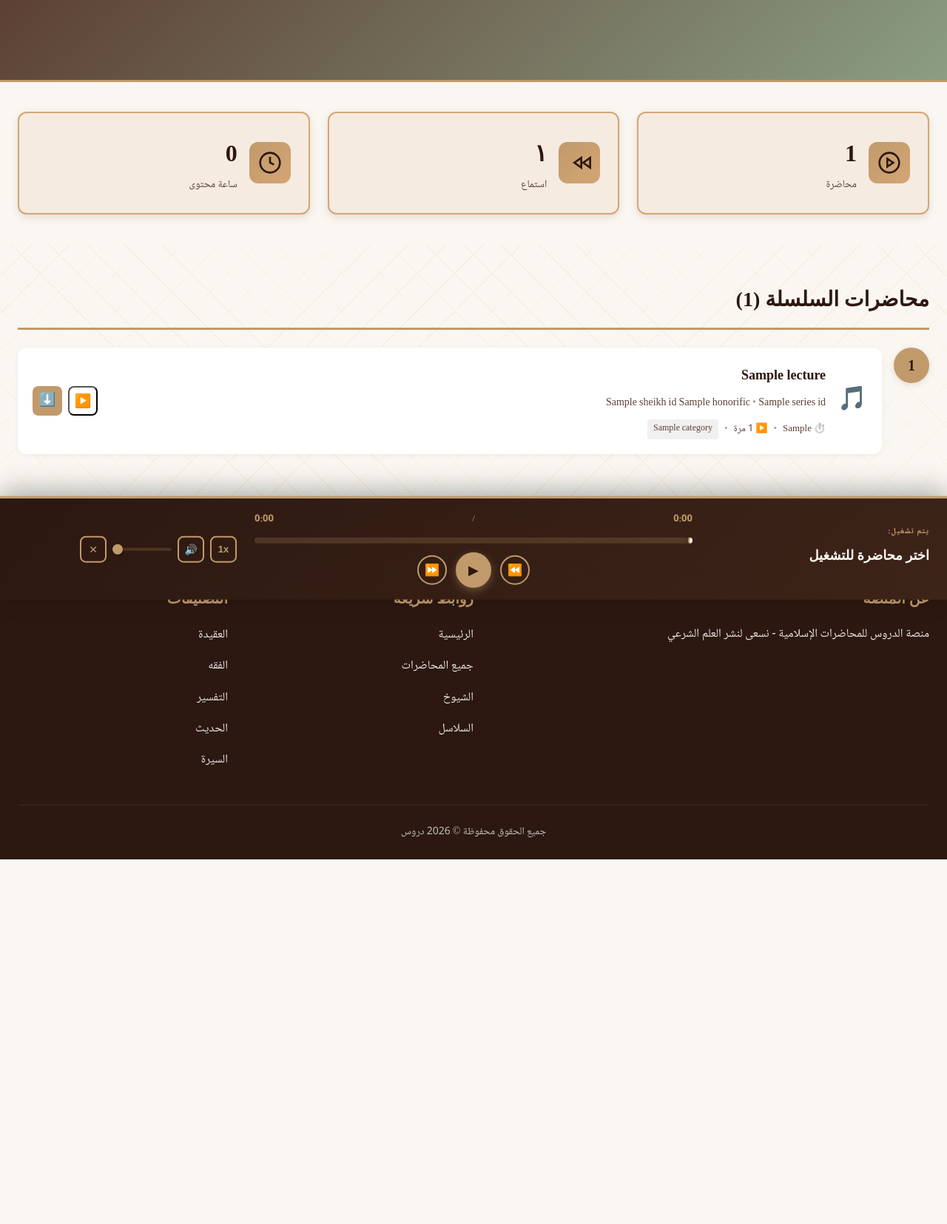
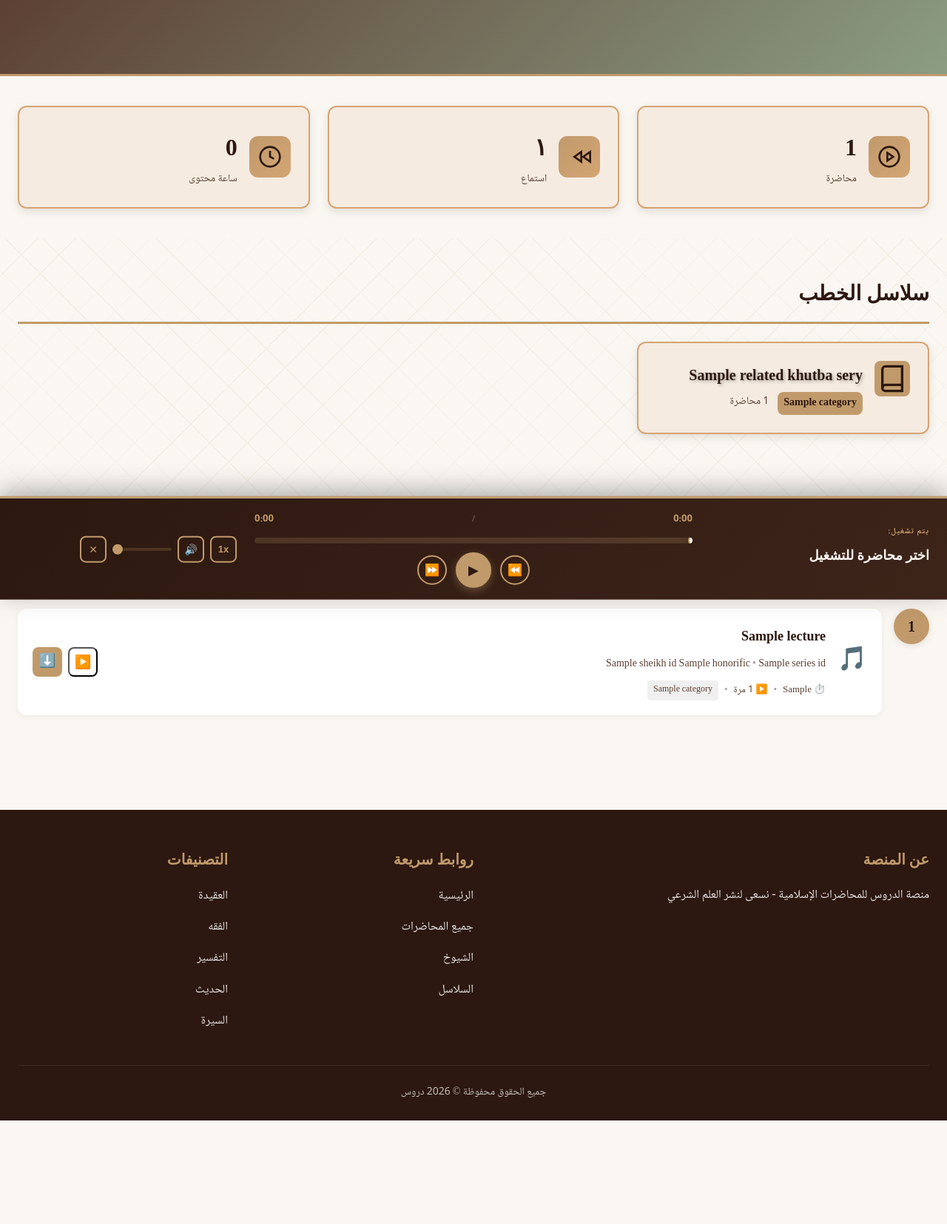
Before and after one commit to Mohamed-AH/wurud, a Node server app: template views/public/series-detail.ejs in a window 1280 px wide. Shown: the part 129-1784 px from the top of the page at 74% size. Before the commit the page ends 1291 px from the top, so only its background shows below. Run offline with Node 20, Linux system fonts and the light colour scheme; data comes from the database, SQL or seed files in the repository; tables that the repository leaves empty hold one stand-in row (values such as "Sample post"); the template is opened without the code that fills it: values that come from a table or form of the project are taken from there, most other values are stand-ins (such as "Sample title", 1, 10 or a date in 2020); some libraries are stand-ins or nearby versions; some web fonts are replaced.

Commit message:
Add hierarchical Juma Khutba display and first lecture fix script
New Script: fix-first-lectures-and-counts.js
- Part 1: Fix first lectures to have lectureNumber = 1
  * التحفة النجمية، التفسير الميسر، تنبيه الانام، مختصر السيرة
  * Ensures brown badges show for first lectures
- Part 2: Verify and fix series lectureCount fields
  * Checks actual lecture count vs stored count
  * Updates database if mismatch found
- Part 3: Shows all series counts for verification

Hierarchical Khutba Display:
- Updated series detail route to find related Khutba series
- When viewing "خطب الجمعة" (consolidated):
  * Shows "سلاسل الخطب" section at top
  * Displays multi-lecture Khutba series (e.g., مختصر السيرة النبوية)
  * Individual Khutbas shown below as "خطب متفرقة"
- Added series-grid CSS styles for displaying related series cards
- Mobile responsive design

Result:
- User sees organized structure:
  1. Multi-lecture Khutba series (clickable cards)
  2. Individual standalone Khutbas
- Better navigation and clearer organization

```diff
--- a/views/public/series-detail.ejs
+++ b/views/public/series-detail.ejs
@@ -221,6 +221,82 @@
     flex: 1;
   }
 
+  .series-grid {
+    display: grid;
+    grid-template-columns: repeat(auto-fill, minmax(300px, 1fr));
+    gap: 24px;
+    margin-bottom: 48px;
+  }
+
+  .series-card {
+    background: var(--cream);
+    border-radius: 12px;
+    padding: 24px;
+    text-decoration: none;
+    transition: all 0.3s;
+    border: 2px solid var(--accent-amber);
+    display: flex;
+    gap: 16px;
+    box-shadow: 0 4px 12px var(--shadow-warm);
+  }
+
+  .series-card:hover {
+    transform: translateY(-4px);
+    box-shadow: 0 8px 20px var(--shadow-warm);
+    border-color: var(--accent-gold);
+  }
+
+  .series-icon {
+    width: 48px;
+    height: 48px;
+    border-radius: 8px;
+    background: var(--accent-gold);
+    display: flex;
+    align-items: center;
+    justify-content: center;
+    flex-shrink: 0;
+  }
+
+  .series-icon svg {
+    color: var(--primary-dark);
+  }
+
+  .series-content {
+    flex: 1;
+  }
+
+  .series-title {
+    font-family: var(--font-arabic-display);
+    font-size: 20px;
+    color: var(--primary-dark);
+    margin-bottom: 4px;
+  }
+
+  .series-title-en {
+    color: var(--text-muted);
+    font-size: 14px;
+    margin-bottom: 12px;
+  }
+
+  .series-meta {
+    display: flex;
+    gap: 12px;
+    font-size: 14px;
+    color: var(--text-secondary);
+  }
+
+  .series-category {
+    background: var(--accent-gold);
+    color: var(--primary-dark);
+    padding: 2px 8px;
+    border-radius: 8px;
+    font-weight: 600;
+  }
+
+  .series-count {
+    color: var(--text-secondary);
+  }
+
   .empty-state {
     text-align: center;
     padding: 80px 20px;
@@ -239,6 +315,10 @@
     }
 
     .stats-grid {
+      grid-template-columns: 1fr;
+    }
+
+    .series-grid {
       grid-template-columns: 1fr;
     }
 
@@ -381,10 +461,43 @@
     </div>
   <% } %>
 
+  <!-- Related Khutba Series (for consolidated خطب الجمعة only) -->
+  <% if (relatedKhutbaSeries && relatedKhutbaSeries.length > 0) { %>
+    <div class="content-section">
+      <div class="container">
+        <h2 class="section-title">سلاسل الخطب</h2>
+        <div class="series-grid">
+          <% relatedKhutbaSeries.forEach(relSeries => { %>
+            <a href="/series/<%= relSeries._id %>" class="series-card">
+              <div class="series-icon">
+                <svg width="40" height="40" viewBox="0 0 24 24" fill="none" stroke="currentColor" stroke-width="2">
+                  <path d="M4 19.5A2.5 2.5 0 0 1 6.5 17H20"></path>
+                  <path d="M6.5 2H20v20H6.5A2.5 2.5 0 0 1 4 19.5v-15A2.5 2.5 0 0 1 6.5 2z"></path>
+                </svg>
+              </div>
+              <div class="series-content">
+                <h3 class="series-title"><%= relSeries.titleArabic %></h3>
+                <% if (relSeries.titleEnglish && relSeries.titleEnglish !== relSeries.titleArabic) { %>
+                  <p class="series-title-en"><%= relSeries.titleEnglish %></p>
+                <% } %>
+                <div class="series-meta">
+                  <% if (relSeries.category) { %>
+                    <span class="series-category"><%= relSeries.category %></span>
+                  <% } %>
+                  <span class="series-count"><%= relSeries.actualLectureCount || 0 %> محاضرة</span>
+                </div>
+              </div>
+            </a>
+          <% }); %>
+        </div>
+      </div>
+    </div>
+  <% } %>
+
   <!-- Lectures Section -->
   <div class="content-section">
     <div class="container">
-      <h2 class="section-title">محاضرات السلسلة (<%= lectures.length %>)</h2>
+      <h2 class="section-title"><%= relatedKhutbaSeries && relatedKhutbaSeries.length > 0 ? 'خطب متفرقة' : 'محاضرات السلسلة' %> (<%= lectures.length %>)</h2>
 
       <% if (lectures && lectures.length > 0) { %>
         <div class="lectures-list">
```
Also changed, not shown: routes/index.js (+21 -1 lines), scripts/fix-first-lectures-and-counts.js (added, +140 -0 lines).
